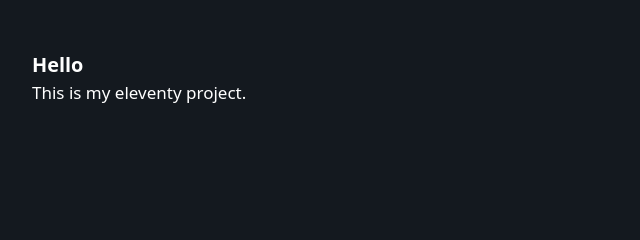
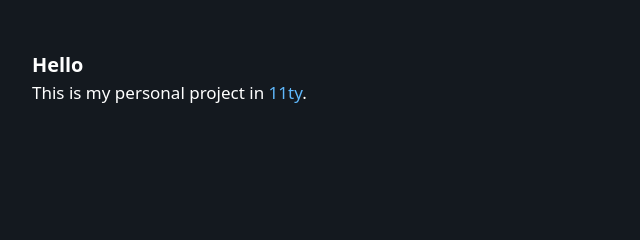
Before and after one commit to jcusnxjnet/11ty, an Eleventy site: page views/page/index.md in a window 1280 px wide. Shown: the top 240 px of the page, 128-768 px from the left. Built offline with nearby package versions, Linux system fonts and the light colour scheme; Eleventy itself is replaced by a stand-in of ours; files that its build step writes are made by us from their sources.

Commit message:
initial commit

```diff
--- a/views/page/index.md
+++ b/views/page/index.md
@@ -3,4 +3,4 @@ title: jcusnxj.net
 permalink: "/index.html"
 ---
 ### Hello
-This is my eleventy project.
+This is my personal project in [11ty](https://www.11ty.dev).
```
